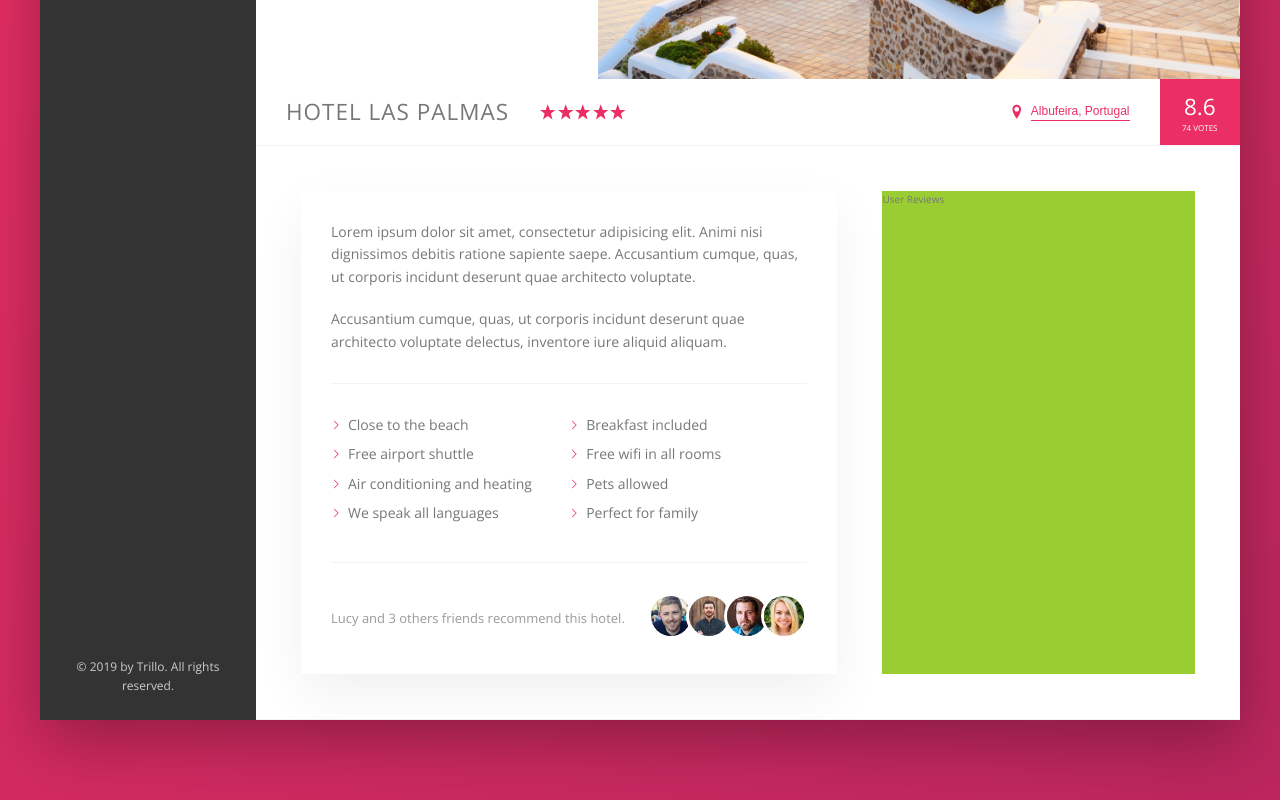
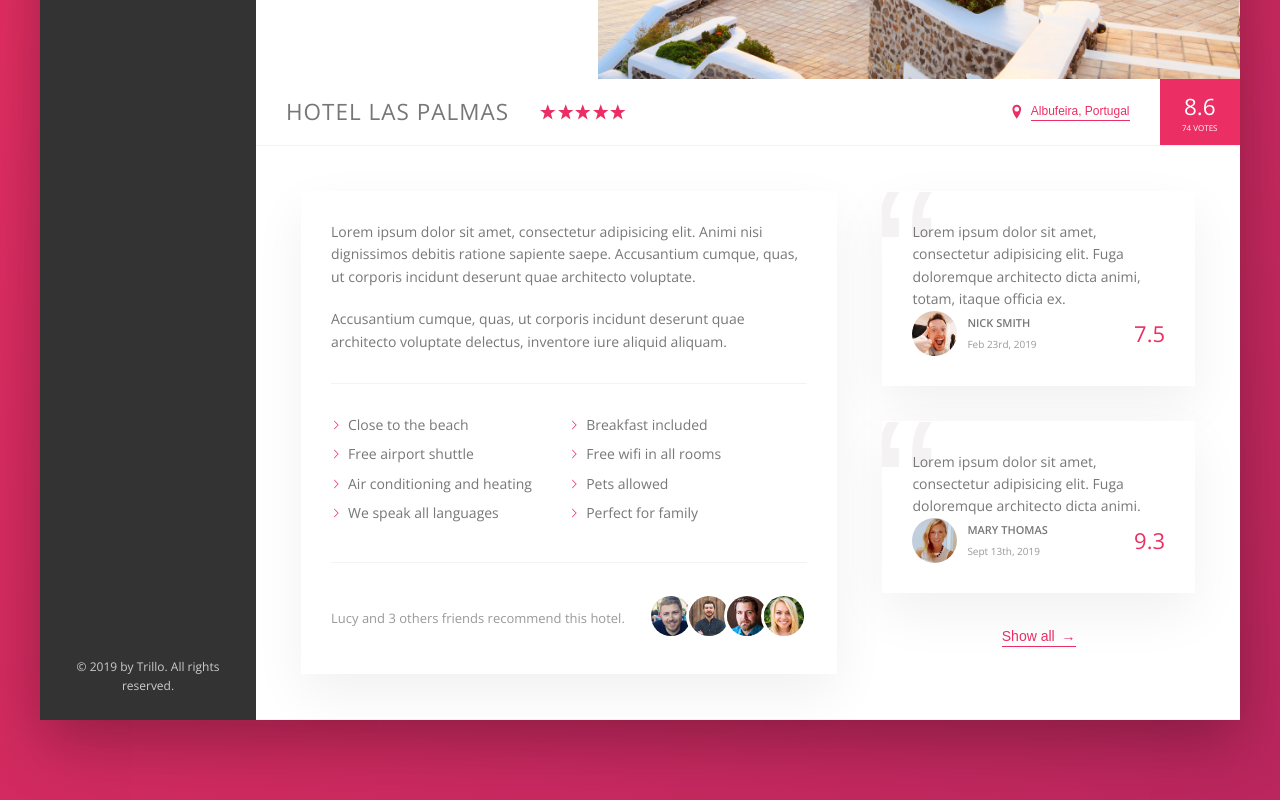
Before and after one commit to emerpaiva/Trillo, a website: page index.html in a window 1280 px wide. Shown: the part 456-1256 px from the top of the page. Drawn offline with nearby package versions, Linux system fonts and the light colour scheme.

Commit message:
Created user reviews section

```diff
--- a/index.html
+++ b/index.html
@@ -165,7 +165,35 @@
             </div>
 
             <div class="user-reviews">
-              User Reviews
+              <figure class="review">
+                <blocokquote class="review__text">
+                  Lorem ipsum dolor sit amet, consectetur adipisicing elit. Fuga doloremque architecto dicta animi, totam, itaque officia ex.
+                </blocokquote>
+                <figcaption class="review__user">
+                  <img src="img/user-1.jpg" alt="User 1" class="review__photo">
+                  <div class="review__user-box">
+                    <p class="review__user-name">Nick Smith</p>
+                    <p class="review__user-date">Feb 23rd, 2019</p>
+                  </div>
+                  <div class="review__rating">7.5</div>
+                </figcaption>
+              </figure>
+
+              <figure class="review">
+                <blocokquote class="review__text">
+                  Lorem ipsum dolor sit amet, consectetur adipisicing elit. Fuga doloremque architecto dicta animi.
+                </blocokquote>
+                <figcaption class="review__user">
+                  <img src="img/user-2.jpg" alt="User 2" class="review__photo">
+                  <div class="review__user-box">
+                    <p class="review__user-name">Mary Thomas</p>
+                    <p class="review__user-date">Sept 13th, 2019</p>
+                  </div>
+                  <div class="review__rating">9.3</div>
+                </figcaption>
+              </figure>
+
+              <button class="btn-inline">Show all <span>&rarr;</span></button>
             </div>
           </div>
 
--- a/scss/components/_button.scss
+++ b/scss/components/_button.scss
@@ -8,11 +8,20 @@
   display: inline-block;
   transition: all .2s;
 
+  & span {
+    margin-left: 3px;
+    transition: margin-left .2s;
+  }
+
   // exact same color of text
   border-bottom: 1px solid currentColor;
 
   &:hover {
     color: var(--color-grey-dark-1);
+
+    & span {
+      margin-left: 8px;
+    }
   }
 
   &:focus {
--- /dev/null
+++ b/scss/components/_review.scss
@@ -0,0 +1,61 @@
+.review {
+  background-color: #fff;
+  box-shadow: var(--shadow-light);
+  padding: 3rem;
+  margin-bottom: 3.5rem;
+  position: relative;
+  overflow: hidden;
+
+  &__text {
+    margin-bottom: 2rem;
+    position: relative;
+    z-index: 10;
+  }
+
+  &__user {
+    display: flex;
+    align-items: center;
+
+    &-box {}
+
+    &-name {
+      font-weight: bold;
+      font-size: 1.1rem;
+      text-transform: uppercase;
+      margin-bottom: .4rem;
+    }
+
+    &-date {
+      color: var(--color-grey-dark-3);
+      font-size: 1rem;
+    }
+
+  }
+
+  &__photo {
+    height: 4.5rem;
+    width: 4.5rem;
+    border-radius: 50%;
+    margin-right: 1rem;
+  }
+
+  &__rating {
+    color: var(--color-primary);
+    font-size: 2.2rem;
+    font-weight: 400;
+
+    margin-left: auto;
+  }
+
+  &::before {
+    content:"\201C";
+    position: absolute;
+    top: -3rem;
+    left: -1rem;
+    font-size: 20rem;
+    line-height: 1;
+    color: var(--color-grey-light-2);
+    font-family: sans-serif;
+    z-index: 1;
+  }
+}
--- a/scss/main.scss
+++ b/scss/main.scss
@@ -12,6 +12,7 @@
 @import "components/gallery";
 @import "components/overview";
 @import "components/recommend";
+@import "components/review";
 
 @import "layout/footer";
 // @import "layout/grid";
--- a/scss/pages/_home.scss
+++ b/scss/pages/_home.scss
@@ -22,10 +22,10 @@
   border-bottom: var(--line);
   display: flex;
   padding: 4.5rem;
+  font-size: 1.4rem;
 }
 
 .description {
-  font-size: 1.4rem;
   background-color: #fff;
   box-shadow: var(--shadow-light);
   padding: 3rem;
@@ -34,6 +34,9 @@
 }
 
 .user-reviews {
-  background-color: yellowgreen;
   flex: 1;
+
+  display: flex;
+  flex-direction: column;
+  align-items: center;
 }
```
Also changed, not shown: css/style.css.
